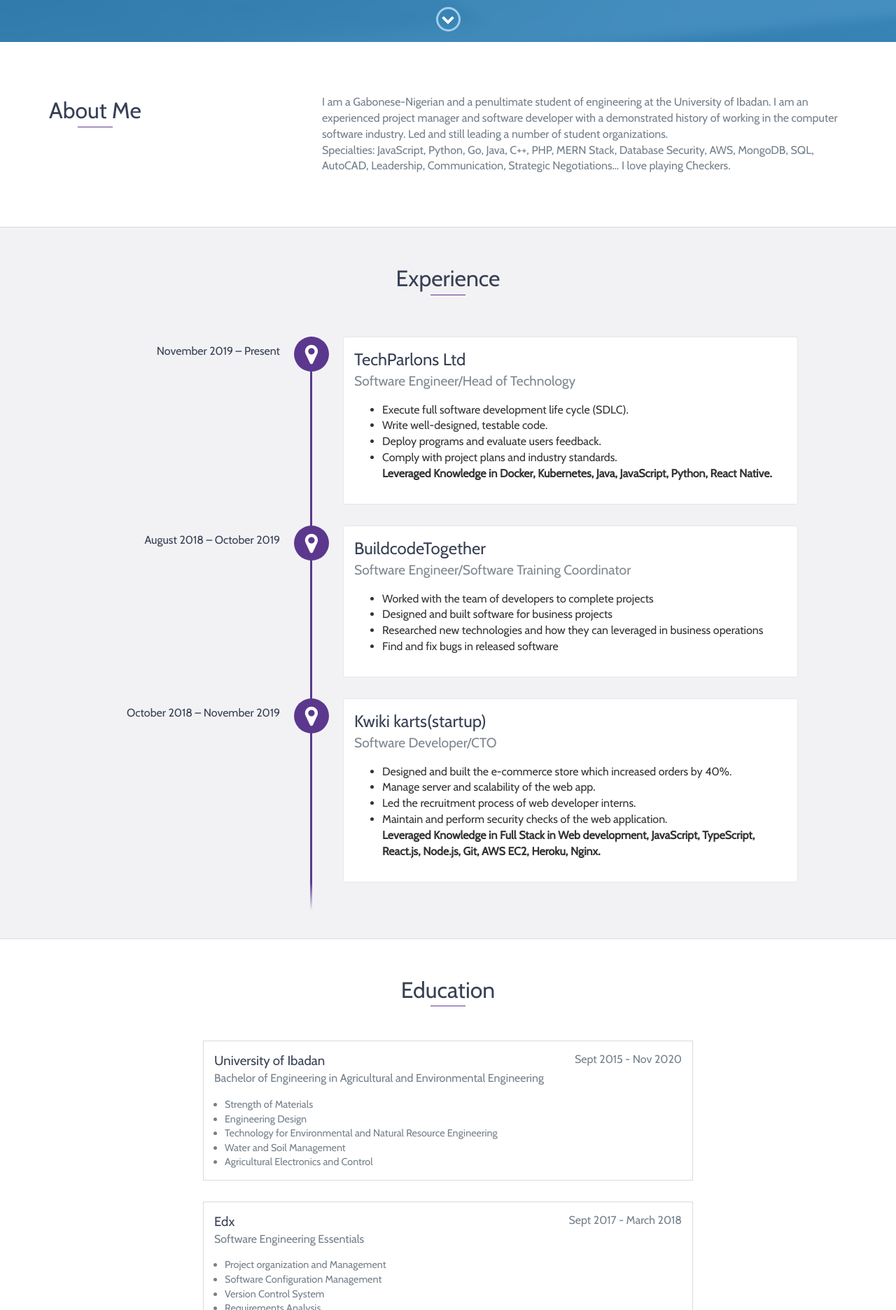
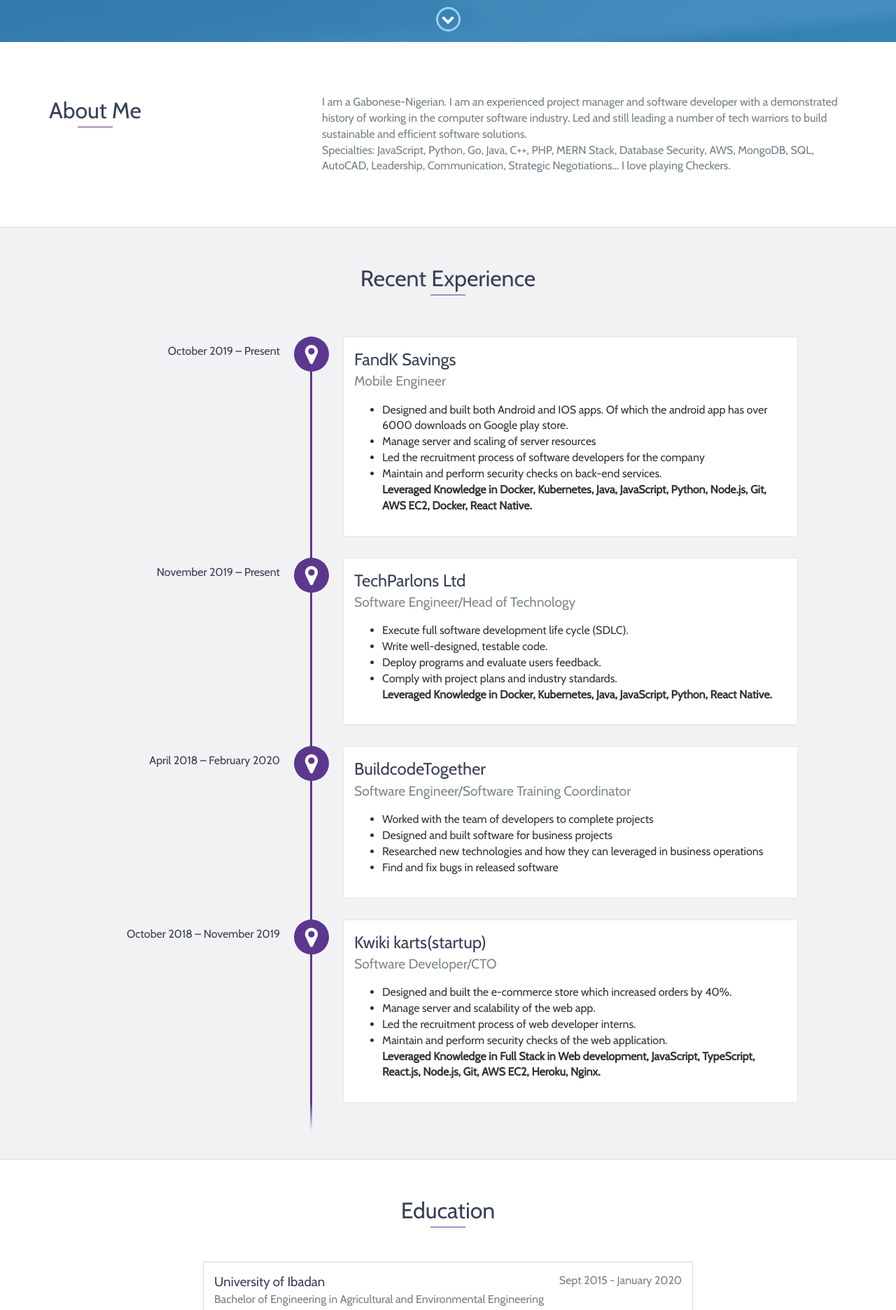
Before and after one commit to iamNarcisse/iamNarcisse.github.io, a plain HTML site: page index.html in a window 1280 px wide. Shown: the part 740-2612 px from the top of the page at 70% size. Drawn offline with nearby package versions, Linux system fonts and the light colour scheme; a web font is replaced by a local one.

Commit message:
updated portfolio

```diff
--- a/index.html
+++ b/index.html
@@ -56,7 +56,7 @@
       <div id="lead-content">
         <h1>Narcisse Egonu</h1>
         <h2>Full Stack Engineer</h2>
-        <a href="https://drive.google.com/file/d/1xeW3IiERb_p-HzgHBftyBrnpckhARpbN/view?usp=sharing" class="btn-rounded-white">Download Resume</a>
+        <a href="#" class="btn-rounded-white">Download Resume</a>
       </div>
       <!-- End #lead-content -->
 
@@ -80,9 +80,8 @@
           <div class="col-md-8">
             <p>
 
-
-                    I am a Gabonese-Nigerian and a penultimate student of engineering at the University of Ibadan. I am an experienced project manager and software developer with a demonstrated history of working in the computer software industry.
-                    Led and still leading a number of student organizations.
+                    I am a Gabonese-Nigerian. I am an experienced project manager and software developer with a demonstrated history of working in the computer software industry.
+                    Led and still leading a number of tech warriors to build sustainable and efficient software solutions.
                     <p>Specialties: JavaScript, Python, Go, Java, C++, PHP, MERN Stack, Database Security, AWS, MongoDB, SQL, AutoCAD, Leadership, Communication, Strategic Negotiations… I love playing Checkers.</p>
             </p>
           </div>
@@ -92,25 +91,41 @@
     <!-- End #about -->
 
     <div id="experience" class="background-alt">
-      <h2 class="heading">Experience</h2>
+      <h2 class="heading"> Recent Experience</h2>
       <div id="experience-timeline">
+
+
+        <div data-date="October 2019 – Present">
+          <h3>FandK Savings</h3>
+          <h4>Mobile Engineer</h4>
+          <ul>
+              <li>Designed and built both Android and IOS apps. Of which the android app has over 6000 downloads on Google play store.</li>
+              <li>Manage server and scaling of server resources</li>
+              <li>Led the recruitment process of software developers for the company</li>
+              <li>Maintain and perform security checks on back-end services.</li>
+              <strong>Leveraged Knowledge in Docker, Kubernetes, Java, JavaScript, Python, Node.js, Git, AWS EC2, Docker,
+                    React Native.</strong>
+
+              </ul>
+          </p>
+        </div>
+
+
         <div data-date="November 2019 – Present">
           <h3>TechParlons Ltd</h3>
           <h4>Software Engineer/Head of Technology</h4>
           <ul>
-              <li> Execute full software development life cycle (SDLC).</li>
+              <li>Execute full software development life cycle (SDLC).</li>
               <li>Write well-designed, testable code.</li>
               <li>Deploy programs and evaluate users feedback.</li>
               <li>Comply with project plans and industry standards.</li>
               <strong>Leveraged Knowledge in Docker, Kubernetes, Java, JavaScript, Python,
                     React Native.</strong>
-          </ul>
-
-
-
+              </ul>
           </p>
         </div>
-        <div data-date="August 2018 – October 2019">
+
+        <div data-date="April 2018 – February 2020">
             <h3>BuildcodeTogether</h3>
             <h4>Software Engineer/Software Training Coordinator</h4>
             <ul>
@@ -125,6 +140,9 @@
 
                 </ul>
           </div>
+
+
+
         <div data-date="October 2018 – November 2019">
           <h3>Kwiki karts(startup)</h3>
           <h4>Software Developer/CTO</h4>
@@ -147,7 +165,7 @@
       <h2 class="heading">Education</h2>
       <div class="education-block">
         <h3>University of Ibadan</h3>
-        <span class="education-date">Sept 2015 - Nov 2020</span>
+        <span class="education-date">Sept 2015 - January 2020</span>
         <h4>
           Bachelor of Engineering in Agricultural and Environmental Engineering
         </h4>
@@ -240,7 +258,22 @@
       <div class="container">
         <div class="row">
 
+          <div class="project shadow-large">
+            <div class="project-image">
+              <img height="400" src="images/fandk.png" />
+            </div>
+            <!-- End .project-image -->
+            <div class="project-info">
+              <h3>FandK Savings(Android and IOS)</h3>
+              <p>
+                Financial Service
+              </p>
+              <p><strong>Client : Ibadan, Nigeria</strong></p>
+              <a href="http://fandksavings.com" target="_blank">View Project</a>
+            </div>
+            <!-- End .project-info -->
 
+          </div>
 
             <div class="project shadow-large">
                 <div class="project-image">
```
Also changed, not shown: images/fandk.png (added), 1 other file.
